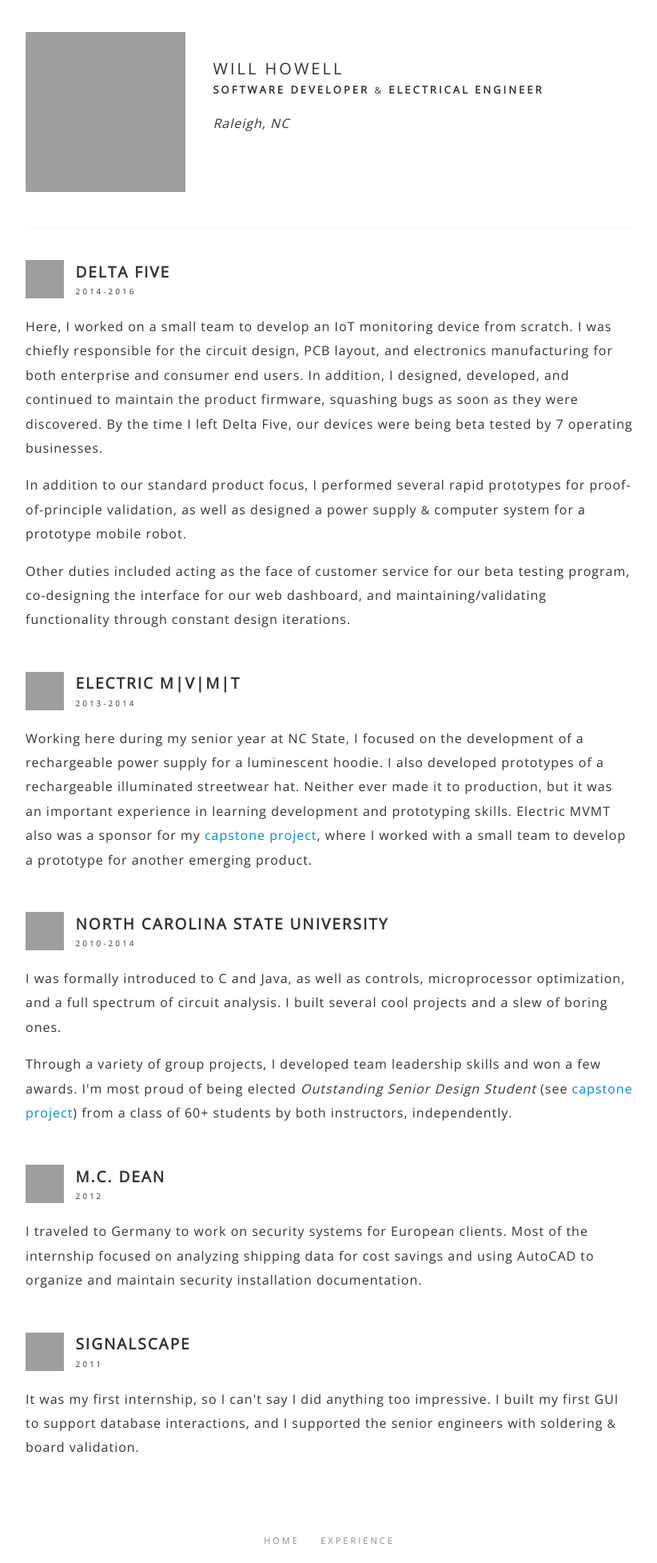
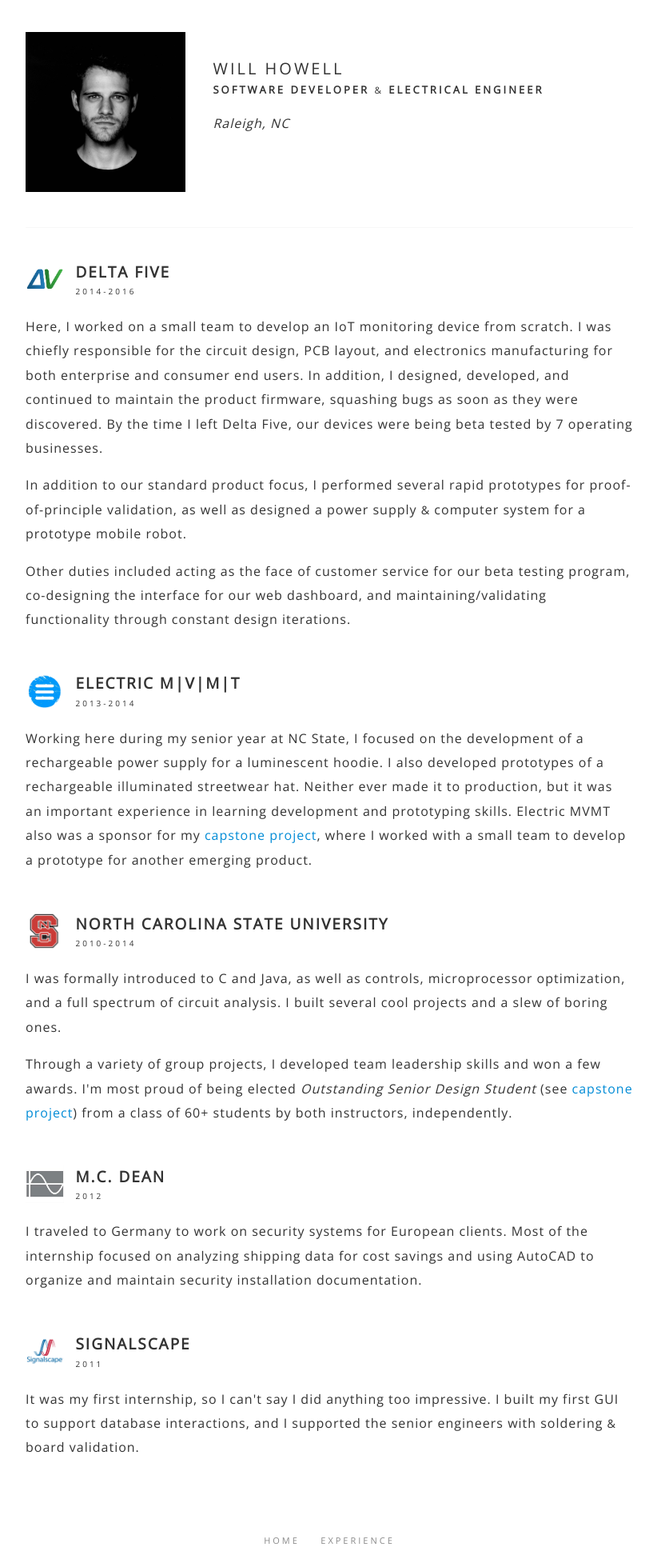
Before and after one commit to willshowell/portfolio, a Django app: page /experience/ in a window 1280 px wide. Shown: the top 1954 px of the page at 80% size, without its empty margins (228-1050 px from the left). Run offline with Django 3.2, Linux system fonts and the light colour scheme; grey boxes are pictures that could not be loaded.

Commit message:
Update image references to match reality

```diff
--- a/portfolioapp/static/portfolio/css/custom.css
+++ b/portfolioapp/static/portfolio/css/custom.css
@@ -9,7 +9,7 @@
   height: 200px;
 }
 .profile {
-  background-image: url('../img/profile.jpg');
+  background-image: url('../images/profile.jpg');
   background-size: 100% 100%;
   /*box-shadow: 0 3px 6px rgba(0,0,0,0.16), 0 3px 6px rgba(0,0,0,0.23);*/
   transition: all 0.12s ease-in-out;
@@ -29,7 +29,7 @@
   margin-right: 30px;
 }
 .mvmt {
-  background-image: url('../img/mvmt.png');
+  background-image: url('../images/mvmt.png');
 }
 .project-image {
   position: relative;
@@ -46,52 +46,52 @@
   display: inline-block;
 }
 #outerwear1 {
-  background-image: url('../img/outerwear1.jpg');
+  background-image: url('../images/outerwear1.jpg');
 }
 #outerwear2 {
-  background-image: url('../img/outerwear2.jpg');
+  background-image: url('../images/outerwear2.jpg');
 }
 #outerwear3 {
-  background-image: url('../img/outerwear3.jpg');
+  background-image: url('../images/outerwear3.jpg');
 }
 #outerwear4 {
-  background-image: url('../img/outerwear4.jpg');
+  background-image: url('../images/outerwear4.jpg');
 }
 #outerwear5 {
-  background-image: url('../img/outerwear5.jpg');
+  background-image: url('../images/outerwear5.jpg');
 }
 #outerwear6 {
-  background-image: url('../img/outerwear6.png');
+  background-image: url('../images/outerwear6.png');
 }
 #scl1 {
-  background-image: url('../img/scl1.png');
+  background-image: url('../images/scl1.png');
 }
 #scl2 {
-  background-image: url('../img/scl2.png');
+  background-image: url('../images/scl2.png');
 }
 #scl3 {
-  background-image: url('../img/scl3.png');
+  background-image: url('../images/scl3.png');
 }
 #pa1 {
-  background-image: url('../img/pa1.png');
+  background-image: url('../images/pa1.png');
 }
 #pa2 {
-  background-image: url('../img/pa2.png');
+  background-image: url('../images/pa2.png');
 }
 #mvmt {
-  background-image: url('../img/mvmt.png');
+  background-image: url('../images/mvmt.png');
 }
 #ncsu {
-  background-image: url('../img/ncsu.jpg');
+  background-image: url('../images/ncsu.jpg');
 }
 #d5 {
-  background-image: url('../img/d5.png');
+  background-image: url('../images/d5.png');
 }
 #mcdean {
-  background-image: url('../img/mcdean.png');
+  background-image: url('../images/mcdean.png');
 }
 #signalscape {
-  background-image: url('../img/signalscape.png');
+  background-image: url('../images/signalscape.png');
 }
 
 
```
